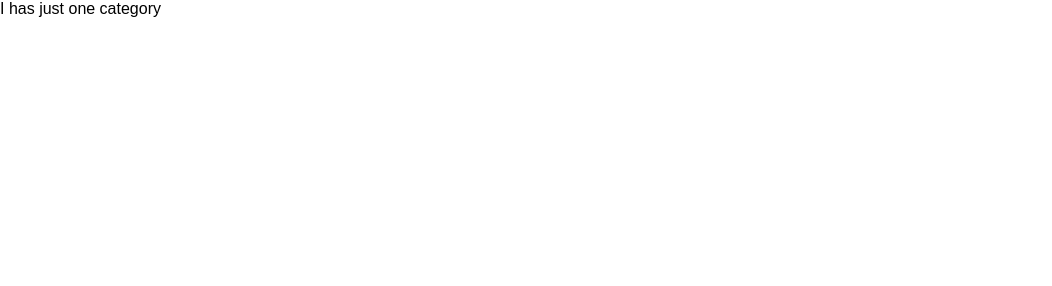
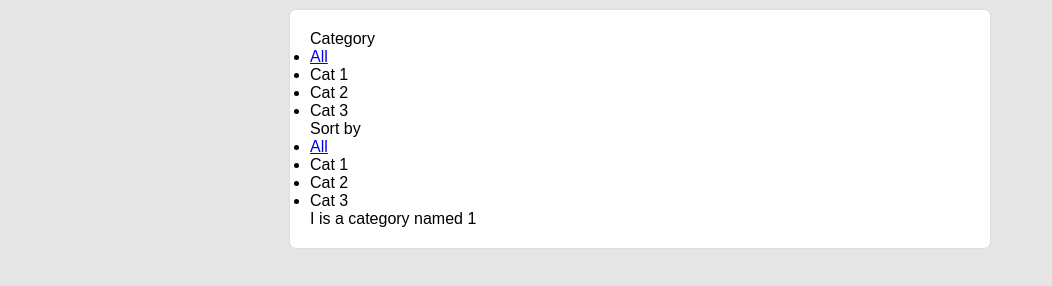
Before and after one commit to connorkatz/react-readable-frontend, a React app: page /category/1 in a window 1280 px wide. Shown: the whole page, without its empty margins (0-1052 px from the left). Built offline with nearby package versions, Linux system fonts and the light colour scheme.

Commit message:
updated components

```diff
--- a/src/App.css
+++ b/src/App.css
@@ -1,28 +1,18 @@
-.App {
-  text-align: center;
+* {
+   margin: 0;
+   padding: 0;
+   box-sizing: border-box;
 }
 
-.App-logo {
-  animation: App-logo-spin infinite 20s linear;
-  height: 80px;
+body {
+   background: #E5E5E5;
 }
 
-.App-header {
-  background-color: #222;
-  height: 150px;
-  padding: 20px;
-  color: white;
+.page-container {
+   background: #ffffff;
+   border-radius: 5px;
+   box-shadow: 0 0 1px rgba(0,0,0,0.3);
+   max-width: 700px;
+   margin: 10px auto;
+   padding: 20px;
 }
-
-.App-title {
-  font-size: 1.5em;
-}
-
-.App-intro {
-  font-size: large;
-}
-
-@keyframes App-logo-spin {
-  from { transform: rotate(0deg); }
-  to { transform: rotate(360deg); }
-}
--- /dev/null
+++ b/src/components/AllPosts.js
@@ -0,0 +1,14 @@
+import React, { Component } from 'react';
+
+class AllPosts extends Component {
+
+   render() {
+      return (
+         <section>
+            I has all the props
+         </section>
+      )
+   }
+}
+
+export default AllPosts;
--- a/src/components/App.js
+++ b/src/components/App.js
@@ -1,23 +1,28 @@
 import React, { Component } from 'react';
 import { Route, Switch } from 'react-router-dom';
-import AllCategoryView from './AllCategoryView';
-import CategoryView from './CategoryView';
+import * as ReadableAPI from '../util/ReadableAPI';
+import PageContainer from './PageContainer';
+import AllPosts from './AllPosts';
+import Category from './Category';
 import PostDetail from './PostDetail';
 import PostEdit from './PostEdit';
-import NoRouteMatch from './NoRouteMatch';
+import NoRoute from './NoRoute';
 import '../App.css';
+
 
 class App extends Component {
    render() {
       return (
          <div className="app">
-            <Switch>
-               <Route exact path="/" component={AllCategoryView} />
-               <Route path="/category" component={CategoryView} />
-               <Route path="/post" component={PostDetail} />
-               <Route path="/post-edit" component={PostEdit} />
-               <Route component={NoRouteMatch} />
-            </Switch>
+            <PageContainer>
+               <Switch>
+                  <Route exact path="/" component={AllPosts} />
+                  <Route path="/category/:id" component={Category} />
+                  <Route path="/post" component={PostDetail} />
+                  <Route path="/post-edit" component={PostEdit} />
+                  <Route component={NoRoute} />
+               </Switch>
+            </PageContainer>
          </div>
       );
    }
--- /dev/null
+++ b/src/components/Category.js
@@ -0,0 +1,12 @@
+import React from 'react';
+
+const Category = (props) => {
+   return (
+      <div>
+         I is a category named {props.match.params.id}
+
+      </div>
+   )
+}
+
+export default Category;
--- a/src/components/CategoryView.js
+++ /dev/null
@@ -1,13 +0,0 @@
-import React, { Component } from 'react';
-
-class CategoryView extends Component {
-   render() {
-      return (
-        <div>
-           I has just one category
-        </div>
-      )
-   }
-}
-
-export default CategoryView;
--- /dev/null
+++ b/src/components/NavBar.js
@@ -0,0 +1,13 @@
+import React from 'react';
+import SelectList from './SelectList';
+
+const NavBar = (props) => {
+   return (
+      <nav className='nav-bar'>
+         <SelectList name="Category"/>
+         <SelectList name="Sort by"/>
+      </nav>
+   )
+}
+
+export default NavBar;
--- a/src/components/NoRouteMatch.js
+++ b/src/components/NoRoute.js
@@ -1,9 +1,9 @@
 import React from 'react';
 
-const NoRouteMatch = (props) => {
+const NoRoute = (props) => {
    return (
       <div>I'm Lost</div>
    )
 }
 
-export default NoRouteMatch;
+export default NoRoute;
--- /dev/null
+++ b/src/components/PageContainer.js
@@ -0,0 +1,13 @@
+import React from 'react';
+import NavBar from './NavBar';
+
+const PageContainer = (props) => {
+   return (
+      <div className="page-container">
+         <NavBar/>
+         {props.children}
+      </div>
+   )
+}
+
+export default PageContainer;
--- a/src/components/AllCategoryView.js
+++ b/src/components/PostSummary.js
@@ -1,13 +1,13 @@
 import React, { Component } from 'react';
 
-class AllCategories extends Component {
+class PostSummary extends Component {
    render() {
       return (
          <div>
-            I has all the categories
+            I am a post
          </div>
       )
    }
 }
 
-export default AllCategories;
+export default PostSummary;
--- /dev/null
+++ b/src/components/SelectList.js
@@ -0,0 +1,20 @@
+import React, { Component } from 'react';
+import {Link} from 'react-router-dom';
+
+class SelectList extends Component {
+   render() {
+      return (
+         <div className="select-list">
+            <span>{this.props.name}</span>
+            <ul>
+               <li><Link to='/'>All</Link></li>
+               <li>Cat 1</li>
+               <li>Cat 2</li>
+               <li>Cat 3</li>
+            </ul>
+         </div>
+      )
+   }
+}
+
+export default SelectList;
--- /dev/null
+++ b/src/util/ReadableAPI.js
@@ -0,0 +1,10 @@
+const apiServer = 'http://localhost:3001';
+const headers = {
+   'Authorization': 'connor-katz',
+}
+
+export const getAllCategories = () => {
+   fetch(`${apiServer}/categories`, { headers })
+      .then(response => response.json())
+      .then(data => {console.log(data)})
+}
```
